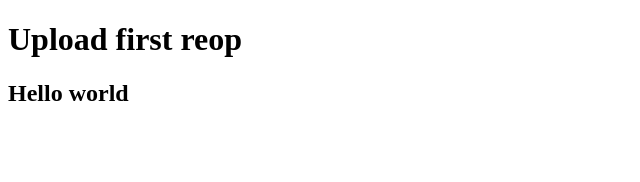
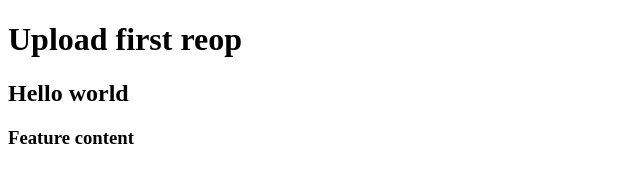
Before and after one commit to pankajvital/localrepo, a plain HTML site: page index.html in a window 1280 px wide. Shown: the whole page, without its empty margins (0-640 px from the left). Drawn offline with Linux system fonts and the light colour scheme.

Commit message:
feature1

```diff
--- a/index.html
+++ b/index.html
@@ -8,5 +8,7 @@
 <body>
     <h1>Upload first reop </h1>
     <h2>Hello world</h2>
+
+    <h3>Feature content</h3>
 </body>
 </html>
```
